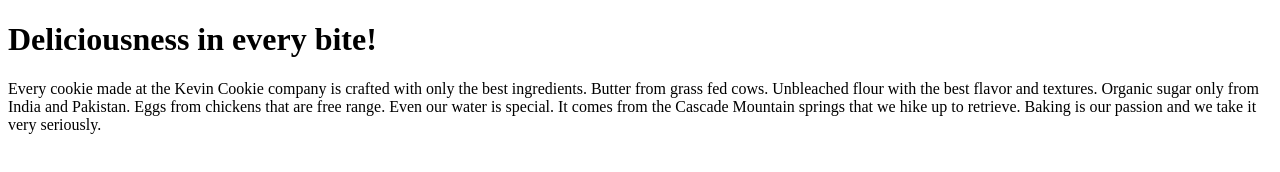
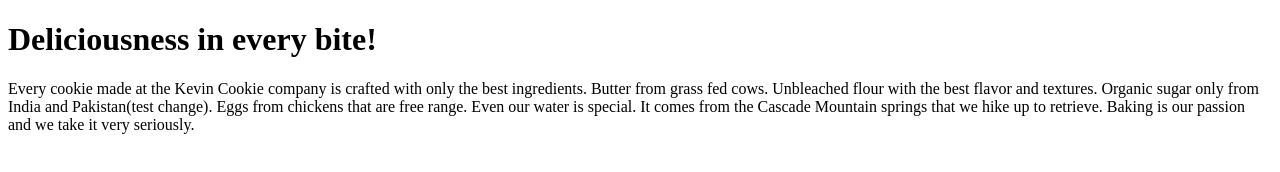
Before and after one commit to ISSAGGU/first_repo, a plain HTML site: page index.htm in a window 1280 px wide. Drawn offline with Linux system fonts and the light colour scheme.

Commit message:
Update index.htm

```diff
--- a/index.htm
+++ b/index.htm
@@ -4,7 +4,7 @@
 
 <h1>Deliciousness in every bite!</h1>
 
-<p>Every cookie made at the Kevin Cookie company is crafted with only the best ingredients. Butter from grass fed cows. Unbleached flour with the best flavor and textures. Organic sugar only from India and Pakistan. Eggs from chickens that are free range. Even our water is special. It comes from the Cascade Mountain springs that we hike up to retrieve. Baking is our passion and we take it very seriously.</p>
+<p>Every cookie made at the Kevin Cookie company is crafted with only the best ingredients. Butter from grass fed cows. Unbleached flour with the best flavor and textures. Organic sugar only from India and Pakistan(test change). Eggs from chickens that are free range. Even our water is special. It comes from the Cascade Mountain springs that we hike up to retrieve. Baking is our passion and we take it very seriously.</p>
 
 
 </body>
```
